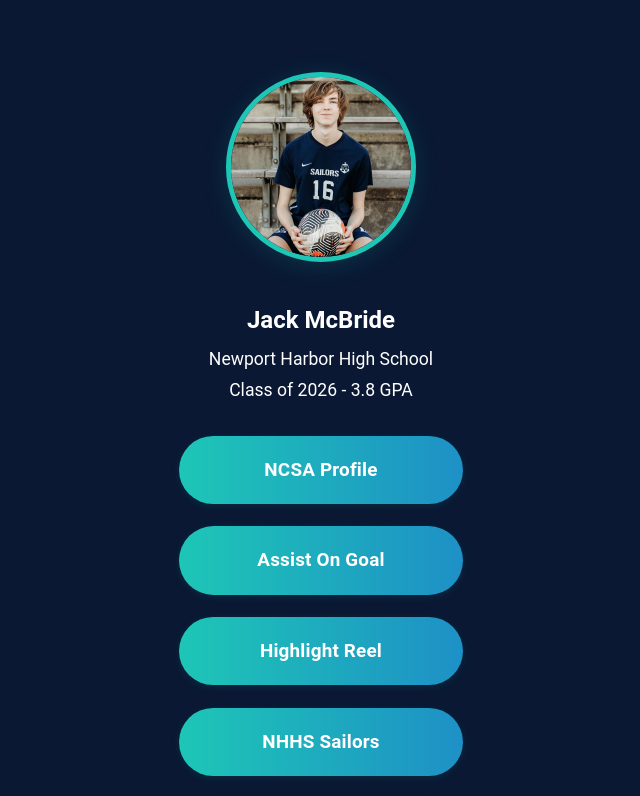
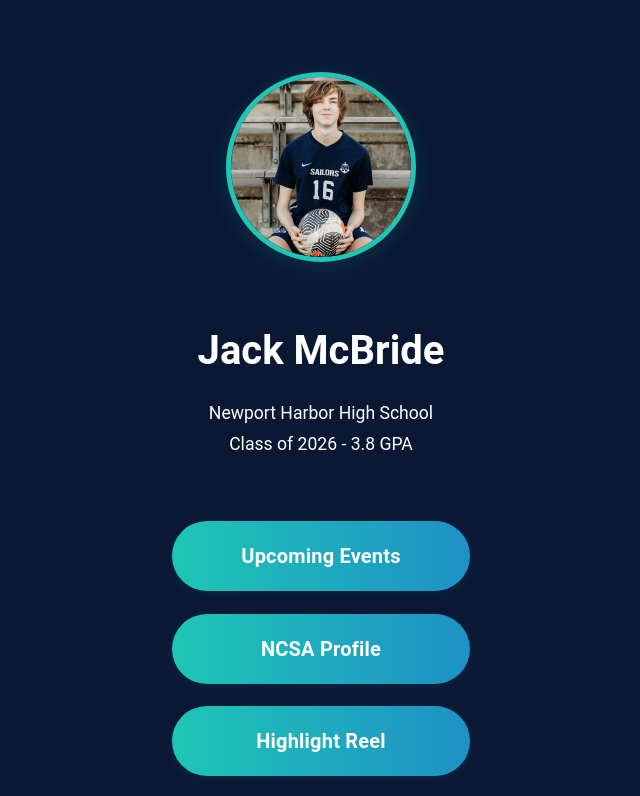
Before and after one commit to marcusmcb/jack-mcbride-soccer, a React (Vite) app: page / in a window 1280 px wide. Shown: the top 796 px of the page, without its empty margins (319-959 px from the left). Built offline with nearby package versions, Linux system fonts and the light colour scheme.

Commit message:
added fall 2025 schedule to site

```diff
--- a/src/App.css
+++ b/src/App.css
@@ -87,7 +87,7 @@ body {
 	color: #fff;
 	text-align: center;
 	border-radius: 2.2rem;
-	font-size: 1.18rem;
+	font-size: 1.25rem;
 	font-weight: 600;
 	text-decoration: none;
 	box-shadow: 0 2px 8px 0 rgba(30, 198, 182, 0.1);
@@ -98,6 +98,7 @@ body {
 }
 
 .profile-link:hover {
+	color: rgb(255, 216, 158);
 	background: linear-gradient(90deg, #1e90c6 0%, #1ec6b6 100%);
 	transform: translateY(-2px) scale(1.04);
 }
@@ -106,14 +107,12 @@ body {
 	display: flex;
 	flex-direction: column;
 	align-items: center;
-	margin-bottom: 2rem;
+	margin-bottom: 4rem;
 	color: #fff;
 }
 
 .profile-name {
-	font-size: 1.5rem;
-	font-weight: 700;
-	margin-bottom: 0.5rem;
+	font-size: 2.5rem;
 }
 
 .profile-school {
@@ -125,6 +124,69 @@ body {
 .profile-gpa {
 	font-size: 1.1rem;
 	font-weight: 400;
+}
+
+.events-page {
+  display: flex;
+  flex-direction: column;
+  align-items: center;
+  color: #fff;
+  margin-top: 2rem;
+}
+
+.events-title {
+  font-size: 2rem;
+  font-weight: 700;
+  margin-bottom: 2rem;
+}
+
+.events-list {
+  width: 100%;
+  max-width: 440px;
+  display: flex;
+  flex-direction: column;
+  gap: 1.5rem;
+}
+
+.event-card {
+  background: linear-gradient(90deg, #019485 0%, #0a92d1 100%);
+  border-radius: 1.5rem;
+  padding: 1.2rem 2rem;
+  color: #fff;
+  box-shadow: 0 2px 8px 0 rgba(30,198,182,0.10);
+  display: flex;
+  flex-direction: column;
+  align-items: flex-start;
+}
+
+.event-name {
+  font-size: 1.6rem;
+  font-weight: 600;
+  margin-bottom: 0.5rem;
+	color: rgb(255, 216, 158)
+}
+
+.event-details {
+  font-size: 1.2rem;
+  margin-bottom: 0.5rem;
+}
+
+.event-location {
+  font-size: 1rem;
+  display: flex;
+  align-items: center;
+}
+
+.event-map-link {
+  color: #fff;
+  font-weight: 600;
+  text-decoration: underline;
+  margin-left: 0.5rem;
+  transition: color 0.2s;
+}
+
+.event-map-link:hover {
+  color: #0a1833;
 }
 
 @media (max-width: 600px) {
--- a/src/App.tsx
+++ b/src/App.tsx
@@ -1,20 +1,32 @@
 import './App.css'
+import { useState } from 'react'
+import { events } from './data/events'
 
 const App = () => {
+	const [page, setPage] = useState<'main' | 'events'>('main')
 	const profileImg = '/images/jack_soccer.jpg'
 	const links = [
+		{
+			href: '#events',
+			label: 'Upcoming Events',
+			onClick: (e: React.MouseEvent) => {
+				e.preventDefault()
+				setPage('events')
+			},
+		},
 		{
 			href: 'https://recruit-match.ncsasports.org/clientrms/athletes/11904466',
 			label: 'NCSA Profile',
 		},
 		{
-			href: 'https://vimeo.com/1105218858',
-			label: 'Assist On Goal',
-		},
-		{
 			href: 'https://vimeo.com/1105215223',
 			label: 'Highlight Reel',
 		},
+		// {
+		// 	href: 'https://vimeo.com/1105218858',
+		// 	label: 'Assist On Goal',
+		// },
+
 		{ href: 'https://www.nhhsboyssoccer.com/', label: 'NHHS Sailors' },
 		{
 			href: 'https://www.pateadores.org/newport-beach/costa-mesa#NBCMTEAMS',
@@ -28,9 +40,11 @@ const App = () => {
 
 	return (
 		<div className='container'>
+			{page === 'main' && (
+				<>
 					<img src={profileImg} alt='Profile' className='profile-img' />
 					<div className='profile-info'>
-				<div className='profile-name'>Jack McBride</div>
+						<h1 className='profile-name'>Jack McBride</h1>
 						<div className='profile-school'>Newport Harbor High School</div>
 						<div className='profile-gpa'>Class of 2026 - 3.8 GPA</div>
 					</div>
@@ -40,13 +54,51 @@ const App = () => {
 								key={idx}
 								href={link.href}
 								className='profile-link'
-						target='_blank'
+								target={link.href.startsWith('mailto:') ? undefined : '_blank'}
 								rel='noopener noreferrer'
+								onClick={link.onClick}
 							>
 								{link.label}
 							</a>
 						))}
 					</div>
+				</>
+			)}
+			{page === 'events' && (
+				<div className='events-page'>
+					<h2 className='events-title'>Upcoming Soccer Events</h2>
+					<div className='events-list'>
+						{events.map((event, idx) => (
+							<div className='event-card' key={idx}>
+								<div className='event-name'>{event.name}</div>
+								<div className='event-details'>
+									<span>{event.date}</span> | <span>{event.time}</span>
+								</div>
+								<div className='event-location'>
+									<span>{event.location}</span>
+									{event.map && (
+										<a
+											href={event.map}
+											className='event-map-link'
+											target='_blank'
+											rel='noopener noreferrer'
+										>
+											&nbsp;View Map
+										</a>
+									)}
+								</div>
+							</div>
+						))}
+					</div>
+					<button
+						className='profile-link'
+						style={{ marginTop: '2rem' }}
+						onClick={() => setPage('main')}
+					>
+						Back to Profile
+					</button>
+				</div>
+			)}
 		</div>
 	)
 }
--- /dev/null
+++ b/src/data/events.ts
@@ -0,0 +1,44 @@
+export const events = [
+	{
+		name: 'Pateadores vs Fullerton City FC',
+		date: '2025-08-23',
+		time: '10:40 AM',
+		location: 'Hicks Canyon Community Park',
+		map: 'https://www.google.com/maps/search/?api=1&query=3864%20Viewpark%20Ave%2C%20Irvine%2C%20CA%2092602%2C%20USA',
+	},
+	{
+		name: 'Pateadores vs LA Surf Pasadena',
+		date: '2025-08-23',
+		time: '2:40 PM',
+		location: 'Hicks Canyon Community Park',
+		map: 'https://www.google.com/maps/search/?api=1&query=3864%20Viewpark%20Ave%2C%20Irvine%2C%20CA%2092602%2C%20USA',
+	},
+	{
+		name: 'Pateadores vs Zeta Academy',
+		date: '2025-08-24',
+		time: '9:20 AM',
+		location: 'Great Park Stadium',
+		map: 'https://www.google.com/maps/search/?api=1&query=8000%20Great%20Park%20blvd%20Irvine%2C%20CA%2092618',
+	},
+	{
+		name: 'Pateadores vs Fire FC',
+		date: '2025-08-30',
+		time: '3:30 PM',
+		location: 'Great Park Stadium',
+		map: 'https://www.google.com/maps/search/?api=1&query=8000%20Great%20Park%20blvd%20Irvine%2C%20CA%2092618',
+	},
+	{
+		name: 'Pateadores vs Ballistic United',
+		date: '2025-08-30',
+		time: '8:00 PM',
+		location: 'Great Park Stadium',
+		map: 'https://www.google.com/maps/search/?api=1&query=8000%20Great%20Park%20blvd%20Irvine%2C%20CA%2092618',
+	},
+	{
+		name: 'Pateadores vs California Rush',
+		date: '2025-08-31',
+		time: '12:30 PM',
+		location: 'Great Park Stadium',
+		map: 'https://www.google.com/maps/search/?api=1&query=8000%20Great%20Park%20blvd%20Irvine%2C%20CA%2092618',
+	},
+]
```
Lines whose indentation alone changed are shown as unchanged.
